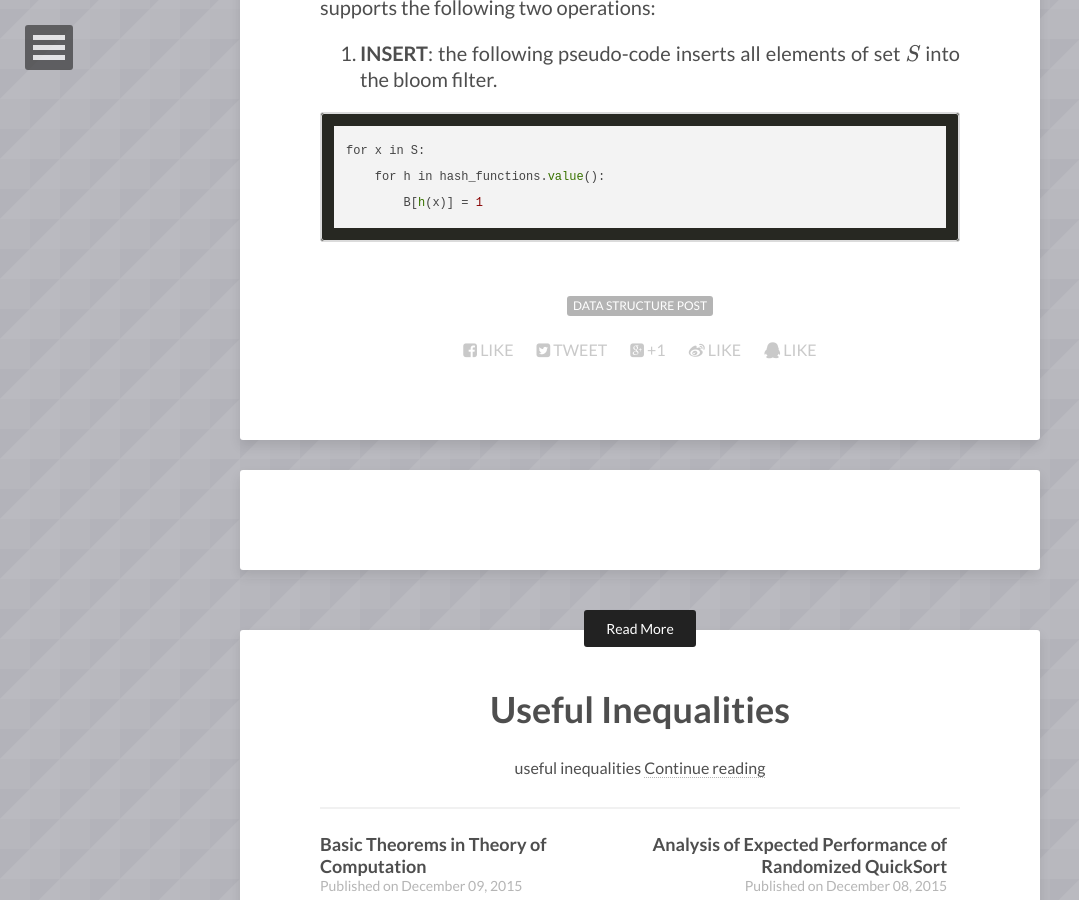
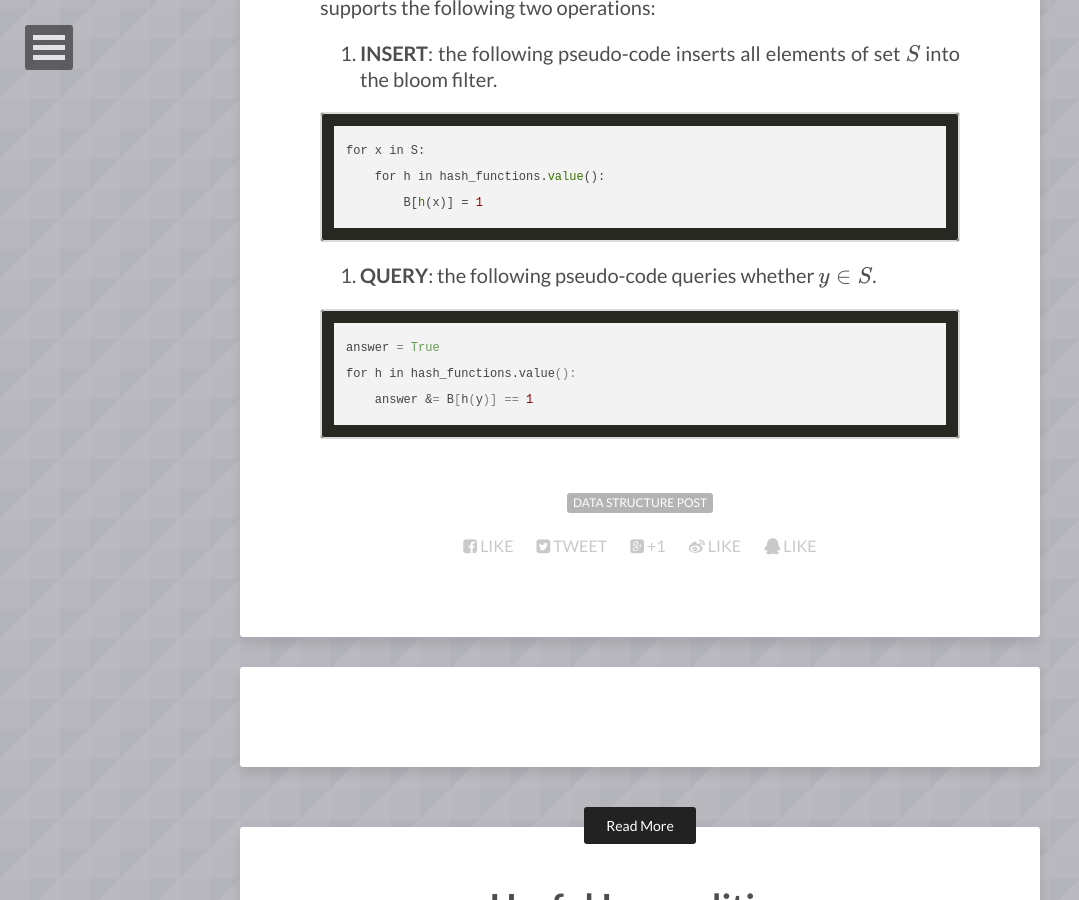
Before and after one commit to xlong88/xlong88.github.io, a Jekyll site: the page built from _posts/2016-01-02-useful-data-structures.md, in a window 1280 px wide and 900 px high, scrolled down 681 px. Shown: the whole window, without its empty margins (0-1079 px from the left). Built offline with Jekyll 4.4.1, drawn with Linux system fonts in a browser that asks for light colours; nearby versions of some CDN libraries; formulas are drawn with MathJax 3; comment, search, counter and statistics services are not loaded.

Commit message:
new post

```diff
--- a/_posts/2016-01-02-useful-data-structures.md
+++ b/_posts/2016-01-02-useful-data-structures.md
@@ -25,3 +25,11 @@ for x in S:
     for h in hash_functions.value():
         B[h(x)] = 1
 ~~~
+
+2. **QUERY**: the following pseudo-code queries whether $$y \in S$$.
+
+~~~python
+answer = True
+for h in hash_functions.value():
+    answer &= B[h(y)] == 1
+~~~
```
